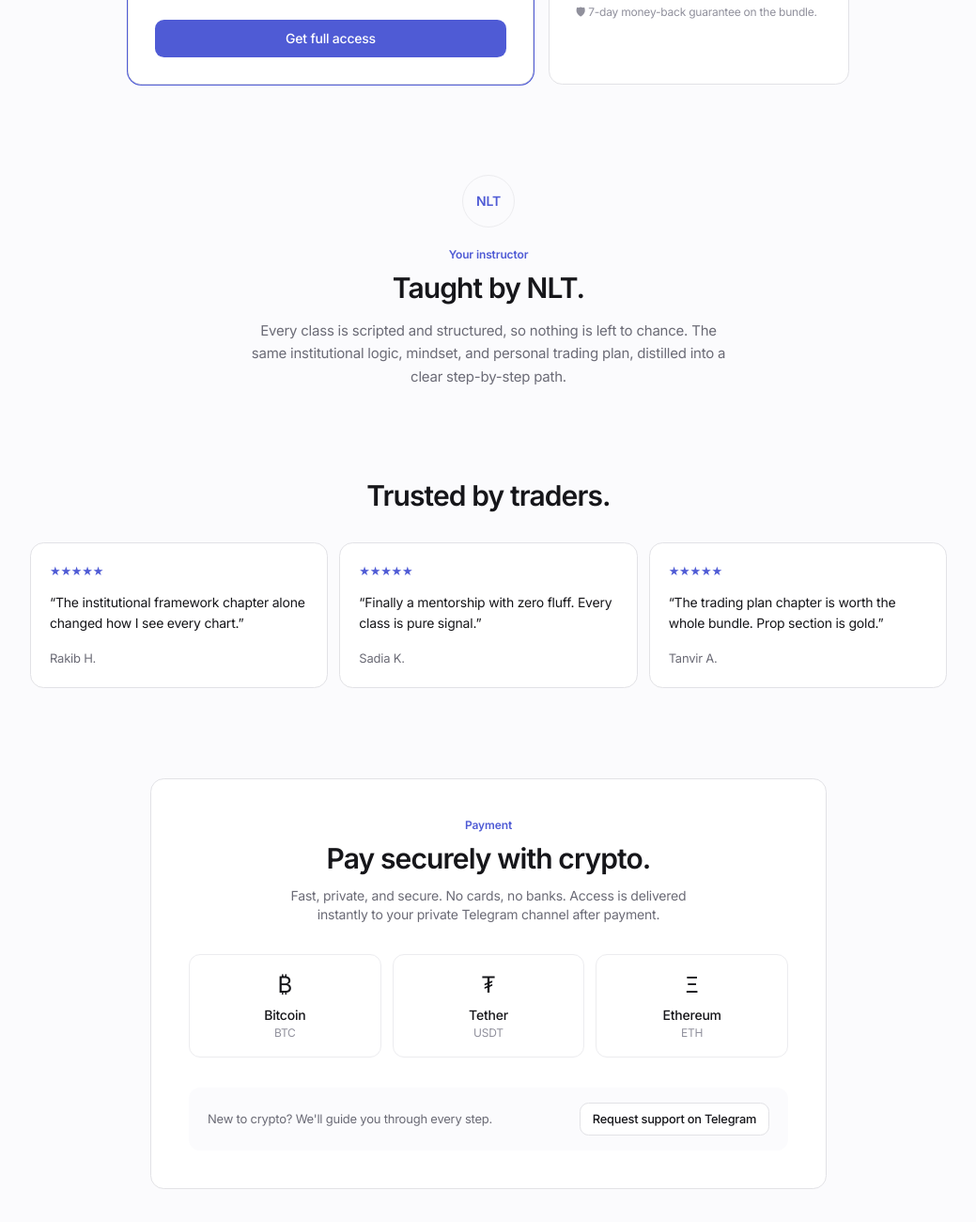
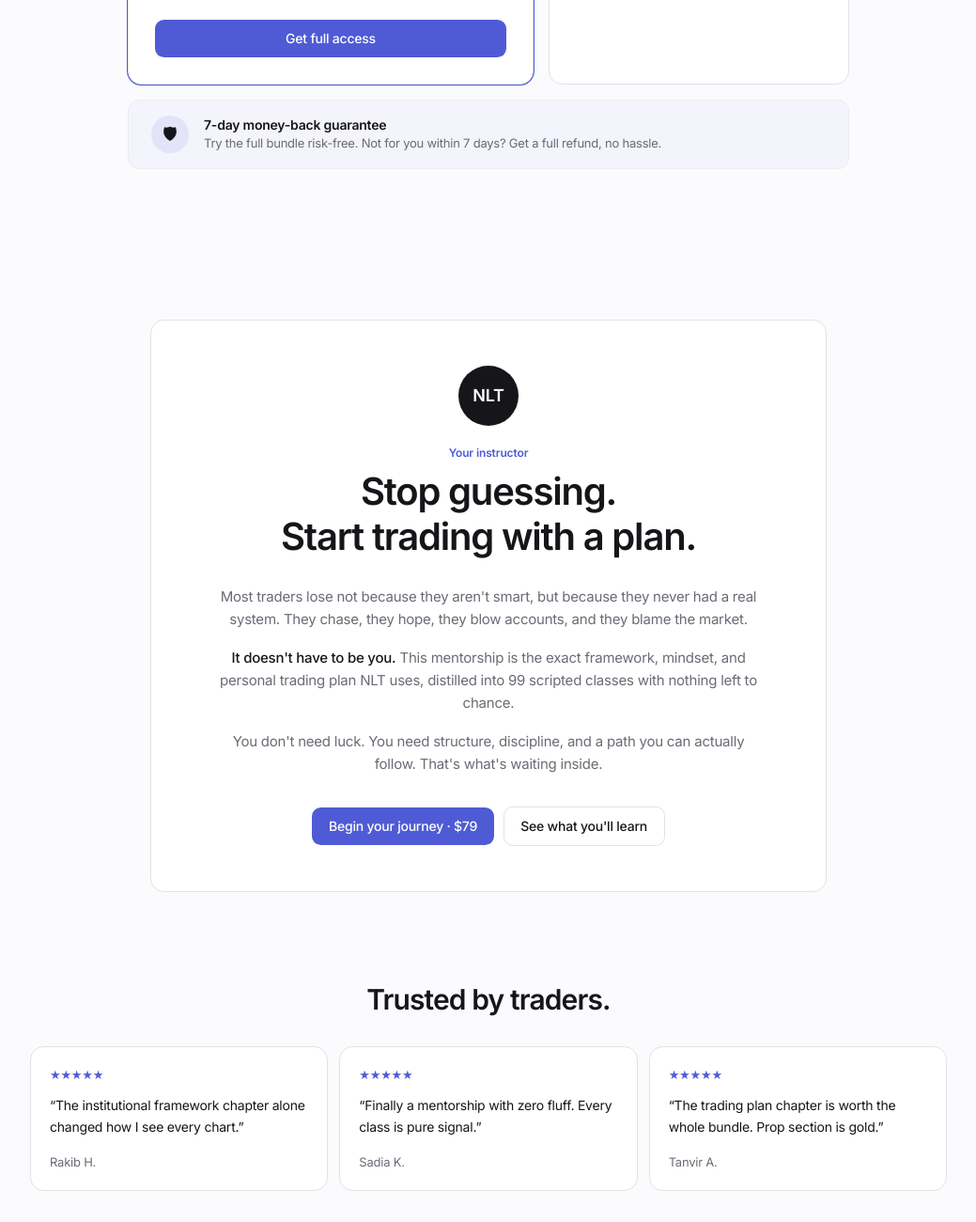
Before and after one commit to shoaibkhancreative/Demo-site, an Astro site: page / in a window 1280 px wide. Shown: the part 2194-3494 px from the top of the page at 94% size, without its empty margins (120-1159 px from the left). Built offline with nearby package versions, Linux system fonts and the light colour scheme; Astro itself is replaced by a stand-in of ours.

Commit message:
Footer: remove crypto icons. Home: remove large payment section, add compact effective guarantee strip, rewrite instructor section to be motivational. Checkout: add compact crypto + Telegram support strip

```diff
--- a/src/components/Footer.astro
+++ b/src/components/Footer.astro
@@ -9,9 +9,6 @@ const year = new Date().getFullYear();
       <div class="sm:col-span-2">
         <div class="flex items-center gap-2 text-sm font-semibold"><span class="grid h-6 w-6 place-items-center rounded-md bg-[color:var(--color-ink)] text-[11px] text-white">EM</span> {BRAND}</div>
         <p class="mt-3 max-w-xs text-[13px] leading-relaxed muted">Institutional-grade trading mentorship by NLT. {TOTAL_CLASSES} scripted classes across 7 chapters, delivered privately on Telegram.</p>
-        <div class="mt-4 flex gap-1.5">
-          <span class="chip !py-0.5 !px-2">₿ BTC</span><span class="chip !py-0.5 !px-2">₮ USDT</span><span class="chip !py-0.5 !px-2">Ξ ETH</span>
-        </div>
       </div>
 
       <!-- Learn -->
--- a/src/pages/checkout.astro
+++ b/src/pages/checkout.astro
@@ -97,6 +97,17 @@ import { CHAPTERS, TOTAL_CLASSES, PRICING, ADDONS, TELEGRAM } from "../data/site
         <p class="mt-3 text-center text-[12px] muted">New to crypto? <a href={TELEGRAM} class="text-[color:var(--color-accent)]">Telegram support →</a></p>
       </div>
     </div>
+
+    <!-- Payment methods + support (compact, effective) -->
+    <div class="reveal mt-8 grid gap-3 sm:grid-cols-[1fr_auto] sm:items-center surface p-5">
+      <div class="flex flex-wrap items-center gap-x-6 gap-y-2">
+        <span class="text-[13px] font-medium">Pay securely with crypto</span>
+        <div class="flex items-center gap-4 text-[13px] muted">
+          <span>₿ Bitcoin</span><span>₮ USDT</span><span>Ξ Ethereum</span>
+        </div>
+      </div>
+      <p class="text-[12px] muted sm:text-right">New to crypto? <a href={TELEGRAM} class="font-medium text-[color:var(--color-accent)]">Request support on Telegram →</a></p>
+    </div>
   </section>
 
   <script is:inline define:vars={{ BUNDLE: PRICING.tier2Bundle, TIER1: PRICING.tier1Total, SAVE: PRICING.save }}>
--- a/src/pages/index.astro
+++ b/src/pages/index.astro
@@ -32,8 +32,8 @@ import { TOTAL_CLASSES, PRICING, TESTIMONIALS, INSTRUCTOR, TELEGRAM, YOUTUBE_ID,
     <div class="reveal"><Journey /></div>
   </section>
 
-  <!-- PRICING (effective) -->
-  <section id="pricing" class="mx-auto max-w-5xl px-6 pb-24">
+  <!-- PRICING -->
+  <section id="pricing" class="mx-auto max-w-5xl px-6 pb-16">
     <div class="reveal mb-8 text-center">
       <p class="eyebrow">Pricing</p>
       <h2 class="mt-2 text-3xl font-semibold sm:text-4xl">One price. Everything included.</h2>
@@ -41,7 +41,6 @@ import { TOTAL_CLASSES, PRICING, TESTIMONIALS, INSTRUCTOR, TELEGRAM, YOUTUBE_ID,
     </div>
 
     <div class="mx-auto grid max-w-3xl gap-4 sm:grid-cols-[1.35fr_1fr]">
-      <!-- Bundle (highlight) -->
       <div class="reveal surface relative overflow-hidden p-7 ring-1 ring-[color:var(--color-accent)]">
         <span class="absolute right-4 top-4 chip !border-[color:var(--color-accent)] !text-[color:var(--color-accent)]">Save ${PRICING.save}</span>
         <p class="eyebrow">Full bundle</p>
@@ -59,7 +58,6 @@ import { TOTAL_CLASSES, PRICING, TESTIMONIALS, INSTRUCTOR, TELEGRAM, YOUTUBE_ID,
         <a href="/checkout" class="btn btn-accent mt-6 w-full">Get full access</a>
       </div>
 
-      <!-- Chapter by chapter -->
       <div class="reveal surface p-7">
         <p class="eyebrow">Chapter by chapter</p>
         <div class="mt-2 flex items-end gap-1.5">
@@ -68,17 +66,37 @@ import { TOTAL_CLASSES, PRICING, TESTIMONIALS, INSTRUCTOR, TELEGRAM, YOUTUBE_ID,
         <p class="mt-4 text-[13px] muted">Prefer to start small? Buy any chapter individually. All 7 separately total <span class="font-semibold text-[color:var(--color-ink)]">${PRICING.tier1Total}</span>.</p>
         <p class="mt-3 text-[13px] muted">Optional Priority Support add-on: <span class="font-medium text-[color:var(--color-ink)]">+${PRICING.prioritySupport}</span>.</p>
         <a href="/checkout" class="btn btn-ghost mt-6 w-full">Choose chapters</a>
-        <p class="mt-4 text-[12px] faint">🛡 7-day money-back guarantee on the bundle.</p>
+      </div>
+    </div>
+
+    <!-- Effective guarantee strip -->
+    <div class="reveal mx-auto mt-4 flex max-w-3xl items-center gap-4 rounded-xl border border-[color:var(--color-accent)]/30 bg-[color:var(--color-accent)]/[.04] px-6 py-4">
+      <div class="grid h-10 w-10 shrink-0 place-items-center rounded-full bg-[color:var(--color-accent)]/10 text-lg">🛡</div>
+      <div>
+        <p class="text-sm font-semibold">7-day money-back guarantee</p>
+        <p class="text-[13px] muted">Try the full bundle risk-free. Not for you within 7 days? Get a full refund, no hassle.</p>
       </div>
     </div>
   </section>
 
-  <!-- INSTRUCTOR -->
-  <section id="instructor" class="reveal mx-auto max-w-xl px-6 pb-24 text-center">
-    <div class="mx-auto grid h-14 w-14 place-items-center rounded-full border text-sm font-semibold text-[color:var(--color-accent)]">NLT</div>
-    <p class="mt-5 eyebrow">Your instructor</p>
-    <h2 class="mt-2 text-3xl font-semibold">Taught by {INSTRUCTOR}.</h2>
-    <p class="mx-auto mt-4 max-w-lg text-[15px] leading-relaxed muted">Every class is scripted and structured, so nothing is left to chance. The same institutional logic, mindset, and personal trading plan, distilled into a clear step-by-step path.</p>
+  <!-- INSTRUCTOR (motivational) -->
+  <section id="instructor" class="mx-auto max-w-3xl px-6 py-24">
+    <div class="reveal surface overflow-hidden p-8 sm:p-12">
+      <div class="text-center">
+        <div class="mx-auto grid h-16 w-16 place-items-center rounded-full bg-[color:var(--color-ink)] text-lg font-semibold text-white">NLT</div>
+        <p class="mt-5 eyebrow">Your instructor</p>
+        <h2 class="mt-2 text-3xl font-semibold sm:text-[2.5rem]">Stop guessing.<br/>Start trading with a plan.</h2>
+      </div>
+      <div class="mx-auto mt-7 max-w-xl space-y-4 text-center text-[15px] leading-relaxed muted">
+        <p>Most traders lose not because they aren't smart, but because they never had a real system. They chase, they hope, they blow accounts, and they blame the market.</p>
+        <p><span class="font-medium text-[color:var(--color-ink)]">It doesn't have to be you.</span> This mentorship is the exact framework, mindset, and personal trading plan {INSTRUCTOR} uses, distilled into {TOTAL_CLASSES} scripted classes with nothing left to chance.</p>
+        <p>You don't need luck. You need structure, discipline, and a path you can actually follow. That's what's waiting inside.</p>
+      </div>
+      <div class="mt-8 flex flex-col items-center justify-center gap-2.5 sm:flex-row">
+        <a href="/checkout" class="btn btn-accent">Begin your journey · ${PRICING.tier2Bundle}</a>
+        <a href="#curriculum" class="btn btn-ghost">See what you'll learn</a>
+      </div>
+    </div>
   </section>
 
   <!-- TESTIMONIALS -->
@@ -94,30 +112,4 @@ import { TOTAL_CLASSES, PRICING, TESTIMONIALS, INSTRUCTOR, TELEGRAM, YOUTUBE_ID,
       ))}
     </div>
   </section>
-
-  <!-- PAYMENT METHOD (effective) -->
-  <section class="mx-auto max-w-3xl px-6 pb-8">
-    <div class="reveal surface p-8 sm:p-10">
-      <div class="text-center">
-        <p class="eyebrow">Payment</p>
-        <h2 class="mt-2 text-3xl font-semibold">Pay securely with crypto.</h2>
-        <p class="mx-auto mt-3 max-w-md text-sm muted">Fast, private, and secure. No cards, no banks. Access is delivered instantly to your private Telegram channel after payment.</p>
-      </div>
-      <div class="mt-8 grid gap-3 sm:grid-cols-3">
-        <div class="rounded-xl border p-4 text-center">
-          <div class="text-2xl">₿</div><p class="mt-1.5 text-sm font-medium">Bitcoin</p><p class="text-[12px] faint">BTC</p>
-        </div>
-        <div class="rounded-xl border p-4 text-center">
-          <div class="text-2xl">₮</div><p class="mt-1.5 text-sm font-medium">Tether</p><p class="text-[12px] faint">USDT</p>
-        </div>
-        <div class="rounded-xl border p-4 text-center">
-          <div class="text-2xl">Ξ</div><p class="mt-1.5 text-sm font-medium">Ethereum</p><p class="text-[12px] faint">ETH</p>
-        </div>
-      </div>
-      <div class="mt-8 flex flex-col items-center justify-between gap-3 rounded-xl bg-[color:var(--color-bg)] px-5 py-4 sm:flex-row">
-        <p class="text-[13px] muted">New to crypto? We'll guide you through every step.</p>
-        <a href={TELEGRAM} class="btn btn-ghost btn-sm shrink-0">Request support on Telegram</a>
-      </div>
-    </div>
-  </section>
 </Base>
```
